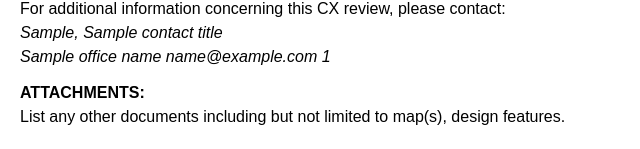
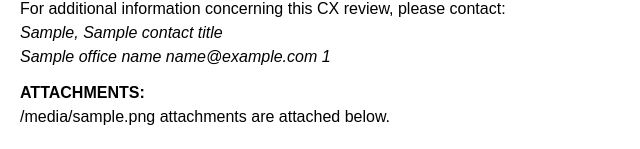
Before and after one commit to GSA-TTS/spiffworkflow-connector, a Python web app: template templates/blm-ce.html in a window 1280 px wide. Shown: the part 1547-1696 px from the top of the page, without its empty margins (0-640 px from the left). Run offline with Jinja, Linux system fonts and the light colour scheme; the template is opened without the code that fills it: most values are stand-ins (such as "Sample title", 1, 10 or a date in 2020).

Commit message:
small change to attachments section text

```diff
--- a/artifacts.py
+++ b/artifacts.py
@@ -58,6 +58,8 @@ class v1_do_artifacts_connector:
                 logger.info("Template data is not provided, using task_data instead")
                 template_data = task_data
 
+            attachments = template_data.get("attachments", [])
+
             # This is a total hack. The issue is that the user can enter any string,
             # so we are trying to format an arbitrary string.
             template_data["exclusions"] = template_data["exclusionsText"].split("\n")
@@ -70,12 +72,13 @@ class v1_do_artifacts_connector:
             template_data["approvalDate"] = self.get_last_approval_date(
                 template_data["approvers"]
             )
+            template_data["numberOfAttachments"] = len(attachments)
 
             # Create PDF from template
             template = self.env.get_template(template_name)
             rendered_document = template.render(template_data)
             pdf_buffer = await self._generate_pdf_with_attachments(
-                rendered_document, template_data.get("attachments", [])
+                rendered_document, attachments
             )
 
             # Prepare for S3 upload
--- a/templates/blm-ce.html
+++ b/templates/blm-ce.html
@@ -216,8 +216,11 @@
         <section class="mt-3">
           <h3 class="font-bold">ATTACHMENTS:</h3>
           <p>
-            List any other documents including but not limited to map(s), design
-            features.
+            {% if numberOfAttachments == 1 %}
+            {{ numberOfAttachments }} attachment is attached below.
+            {% else %}
+            {{ numberOfAttachments }} attachments are attached below.
+            {% endif %}
           </p>
         </section>
       </footer>
```
